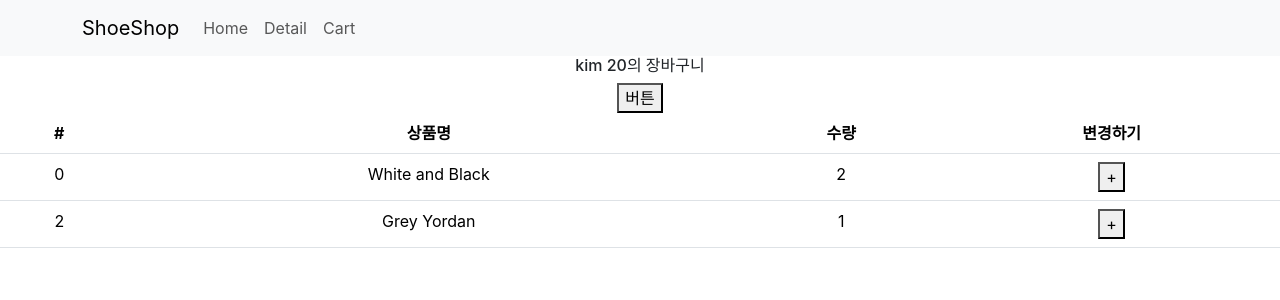
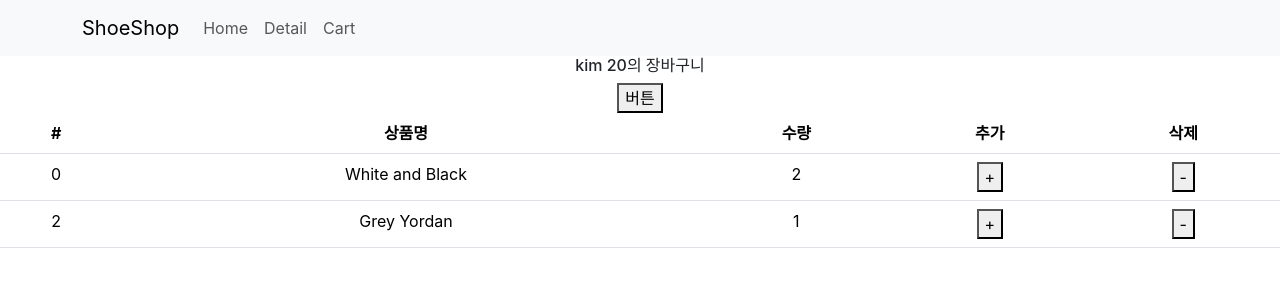
Before and after one commit to Milk0621/practice-react-shop, a React (Create React App) app: page /cart in a window 1280 px wide. Shown: the top 300 px of the page. Built offline with nearby package versions, Linux system fonts and the light colour scheme.

Commit message:
feat: 장바구니 상품을 삭제하는 버튼 추가

```diff
--- a/src/pages/Cart.jsx
+++ b/src/pages/Cart.jsx
@@ -1,7 +1,7 @@
 import { useState } from "react";
 import { Table } from "react-bootstrap";
 import { useDispatch, useSelector } from "react-redux";
-import { addCount } from "./../store/cartSlice";
+import { addCount, deleteCart } from "./../store/cartSlice";
 import { changeName, changeAge } from "./../store/userSlice";
 
 function Cart(){
@@ -21,7 +21,8 @@ function Cart(){
                         <th>#</th>
                         <th>상품명</th>
                         <th>수량</th>
-                        <th>변경하기</th>
+                        <th>추가</th>
+                        <th>삭제</th>
                     </tr>
                 </thead>
                 <tbody>
@@ -33,6 +34,9 @@ function Cart(){
                             <td><button onClick={()=>{
                                 dispatch(addCount(product.id))
                             }}>+</button></td>
+                            <td><button onClick={()=>{
+                                dispatch(deleteCart(product.id))
+                            }}>-</button></td>
                         </tr>
                     ))}
                 </tbody>
--- a/src/store/cartSlice.js
+++ b/src/store/cartSlice.js
@@ -13,9 +13,13 @@ let cart = createSlice({
         },
         addCart(state, action){
             state.push(action.payload)
+        },
+        deleteCart(state, action){
+            let index = state.findIndex((x)=> x.id == action.payload)
+            state.splice(index, 1)
         }
     }
 })
-export let {addCount, addCart} = cart.actions
+export let {addCount, addCart, deleteCart} = cart.actions
 
 export default cart
```
